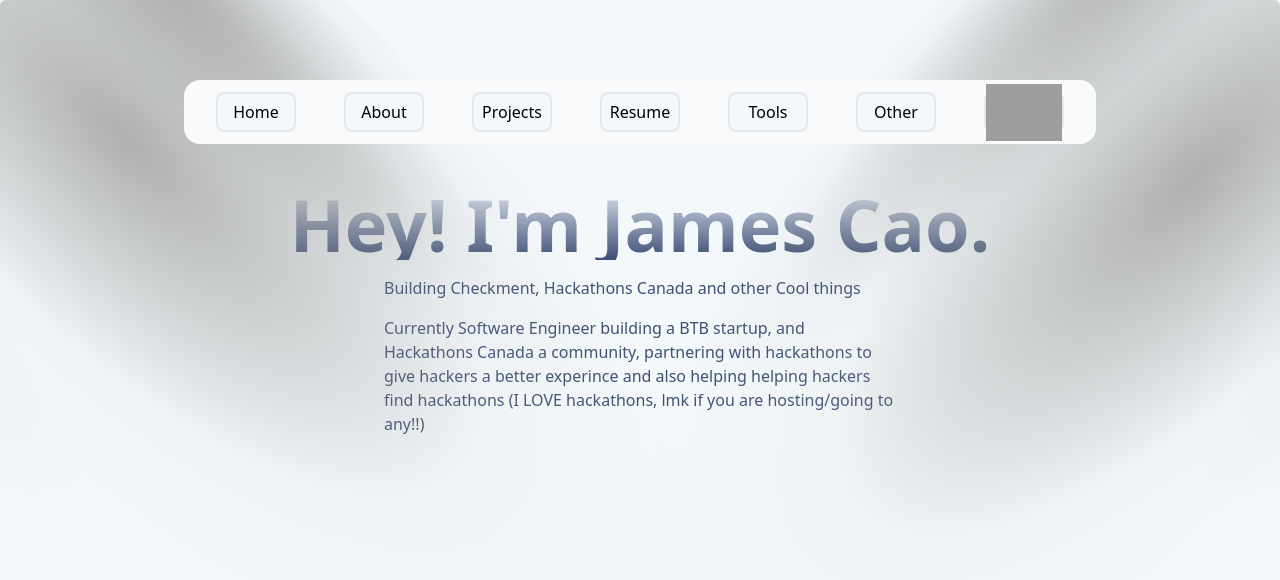
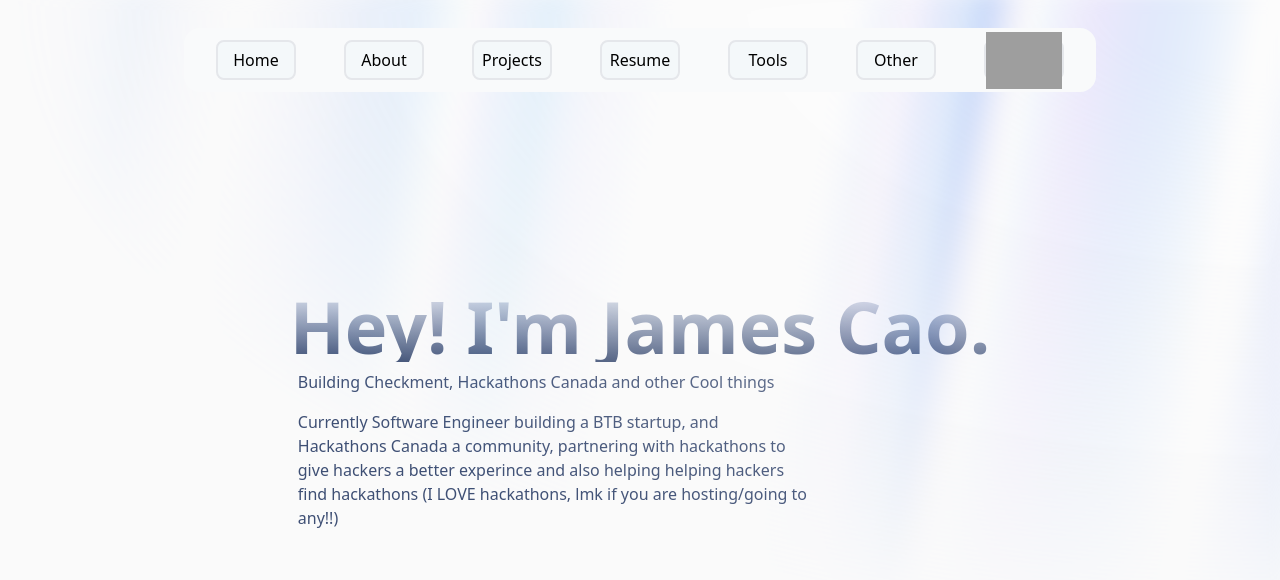
Before and after one commit to ThePathOfLeastResistance/Portfolio, a React (Vite) app: page / in a window 1280 px wide. Shown: the top 580 px of the page. Built offline with nearby package versions, Linux system fonts and the light colour scheme; grey boxes are pictures that could not be loaded.

Commit message:
save progress, finished the scroll part for the home page, working on the main focus

```diff
--- a/src/app/App.tsx
+++ b/src/app/App.tsx
@@ -5,9 +5,8 @@ import { Outlet } from "react-router";
 export default function App() {
   return (
     <div className="flex flex-col items-center justify-center w-full h-full bg-cwhite-400">
-      <div className="fixed top-0 z-90 flex items-center justify-center mt-20 w-full">
+      <div className="fixed top-0 z-90 flex items-center justify-center mt-7 w-full">
         <NavBar
-          mobileClassName="translate-y-20" // only for demo, remove for production
           items={links}
         />
       </div>
--- a/src/components/nav-bar.tsx
+++ b/src/components/nav-bar.tsx
@@ -180,9 +180,9 @@ function IconContainer({
           {hovered && (
             <motion.div
               initial={{ opacity: 0, y: 10, x: "-50%" }}
-              animate={{ opacity: 1, y: 0, x: "-50%" }}
+              animate={{ opacity: 1, y: 90, x: "50%" }}
               exit={{ opacity: 0, y: 2, x: "-50%" }}
-              className="px-2 py-0.5 whitespace-pre rounded-md] bg-cgrey-400 border border-gray-200 text-cblack-500 absolute left-1/2 -translate-x-1/2 -top-8 w-fit text-xs"
+              className="px-2 py-0.5 whitespace-pre rounded-md bg-cgrey-400 border border-gray-200 text-cblack-500 absolute left-1/2 -translate-x-1/2 -top-8 w-fit text-xs"
             >
               {title}
             </motion.div>
--- a/src/components/spotlight.tsx
+++ /dev/null
@@ -1,127 +0,0 @@
-import React from "react";
-import { motion } from "motion/react";
-
-type SpotlightProps = {
-  gradientFirst?: string;
-  gradientSecond?: string;
-  gradientThird?: string;
-  translateY?: number;
-  width?: number;
-  height?: number;
-  smallWidth?: number;
-  duration?: number;
-  xOffset?: number;
-};
-
-export const Spotlight = ({
-  gradientFirst = "radial-gradient(68.54% 68.72% at 55.02% 31.46%, hsla(0, 0%, 50%, .6) 0, hsla(0, 0%, 80%, .1) 50%, hsla(0, 0%, 0%, 0) 80%)",
-  gradientSecond = "radial-gradient(50% 50% at 50% 50%, hsla(0, 0%, 50%, .6) 0, hsla(0, 0%, 10%, .02) 80%, transparent 100%)",
-  gradientThird = "radial-gradient(50% 50% at 50% 50%, hsla(0, 0%, 50%, .4) 0, hsla(0, 0%, 10%, .02) 80%, transparent 100%)",
-  translateY = -350,
-  width = 560,
-  height = 1380,
-  smallWidth = 240,
-  duration = 7,
-  xOffset = 100,
-}: SpotlightProps = {}) => {
-  return (
-    <motion.div
-      initial={{
-        opacity: 0,
-      }}
-      animate={{
-        opacity: 1,
-      }}
-      transition={{
-        duration: 1.5,
-      }}
-      className="pointer-events-none absolute inset-0 h-full w-full"
-    >
-      <motion.div
-        animate={{
-          x: [0, xOffset, 0],
-        }}
-        transition={{
-          duration,
-          repeat: Infinity,
-          repeatType: "reverse",
-          ease: "easeInOut",
-        }}
-        className="absolute top-0 left-0 w-screen h-screen z-40 pointer-events-none"
-      >
-        <div
-          style={{
-            transform: `translateY(${translateY}px) rotate(-45deg)`,
-            background: gradientFirst,
-            width: `${width}px`,
-            height: `${height}px`,
-          }}
-          className={`absolute top-0 left-0`}
-        />
-
-        <div
-          style={{
-            transform: "rotate(-45deg) translate(5%, -50%)",
-            background: gradientSecond,
-            width: `${smallWidth}px`,
-            height: `${height}px`,
-          }}
-          className={`absolute top-0 left-0 origin-top-left`}
-        />
-
-        <div
-          style={{
-            transform: "rotate(-45deg) translate(-180%, -70%)",
-            background: gradientThird,
-            width: `${smallWidth}px`,
-            height: `${height}px`,
-          }}
-          className={`absolute top-0 left-0 origin-top-left`}
-        />
-      </motion.div>
-
-      <motion.div
-        animate={{
-          x: [0, -xOffset, 0],
-        }}
-        transition={{
-          duration,
-          repeat: Infinity,
-          repeatType: "reverse",
-          ease: "easeInOut",
-        }}
-        className="absolute top-0 right-0 w-screen h-screen z-40 pointer-events-none"
-      >
-        <div
-          style={{
-            transform: `translateY(${translateY}px) rotate(45deg)`,
-            background: gradientFirst,
-            width: `${width}px`,
-            height: `${height}px`,
-          }}
-          className={`absolute top-0 right-0`}
-        />
-
-        <div
-          style={{
-            transform: "rotate(45deg) translate(-5%, -50%)",
-            background: gradientSecond,
-            width: `${smallWidth}px`,
-            height: `${height}px`,
-          }}
-          className={`absolute top-0 right-0 origin-top-right`}
-        />
-
-        <div
-          style={{
-            transform: "rotate(45deg) translate(180%, -70%)",
-            background: gradientThird,
-            width: `${smallWidth}px`,
-            height: `${height}px`,
-          }}
-          className={`absolute top-0 right-0 origin-top-right`}
-        />
-      </motion.div>
-    </motion.div>
-  );
-};
--- a/src/pages/Home.tsx
+++ b/src/pages/Home.tsx
@@ -1,24 +1,116 @@
 import { Carousel } from "../components/carousel";
 import { Timeline } from "../components/ui/timeline";
-import { Spotlight } from "../components/spotlight";
+
+import { motion, useScroll, useTransform } from "motion/react";
 
 export default function Home() {
+  const { scrollYProgress } = useScroll();
+
+  const scrollX = useTransform(scrollYProgress, [0, 0.5], [0, -5000]);
+
   return (
     <div className="w-full">
-      <div className="h-[40rem] w-full rounded-md flex md:items-center md:justify-center bg-cwhite-400 antialiased bg-grid-black/[0.02] relative overflow-hidden">
-      <Spotlight />
-      <div className="text-left p-4 max-w-7xl  mx-auto relative z-10  w-full pt-20 md:pt-0">
-        <h1 className="text-4xl md:text-7xl font-bold text-center bg-clip-text text-transparent bg-gradient-to-b from-cblack-50 to-cblack-400 bg-opacity-50">
-          Hey! I'm James Cao.
-        </h1>
-        <p className="mt-4 font-normal text-cblack-400 max-w-lg mx-auto">Building Checkment, Hackathons Canada and other Cool things</p>
-        <p className="mt-4 font-normal text-cblack-400 max-w-lg mx-auto">
-          Currently Software Engineer building a BTB startup, and Hackathons Canada a community, partnering with hackathons to give hackers a better experince and also helping helping hackers find hackathons (I LOVE hackathons, lmk if you are hosting/going to any!!)
-        </p>
+      <div className="transition-bg relative flex h-[80vh] flex-col items-center justify-center bg-zinc-50 text-slate-950 dark:bg-zinc-900 pt-45">
+        <div
+          className="absolute inset-0 overflow-hidden"
+          style={
+            {
+              "--aurora":
+                "repeating-linear-gradient(100deg,#3b82f6_10%,#a5b4fc_15%,#93c5fd_20%,#ddd6fe_25%,#60a5fa_30%)",
+              "--dark-gradient":
+                "repeating-linear-gradient(100deg,#000_0%,#000_7%,transparent_10%,transparent_12%,#000_16%)",
+              "--white-gradient":
+                "repeating-linear-gradient(100deg,#fff_0%,#fff_7%,transparent_10%,transparent_12%,#fff_16%)",
+
+              "--blue-300": "#93c5fd",
+              "--blue-400": "#60a5fa",
+              "--blue-500": "#3b82f6",
+              "--indigo-300": "#a5b4fc",
+              "--violet-200": "#ddd6fe",
+              "--black": "#000",
+              "--white": "#fff",
+              "--transparent": "transparent",
+            } as React.CSSProperties
+          }
+        >
+          <div
+            className={`after:animate-aurora pointer-events-none absolute -inset-[10px] [background-image:var(--white-gradient),var(--aurora)] [background-size:300%,_200%] [background-position:50%_50%,50%_50%] opacity-50 blur-[10px] invert filter will-change-transform [--aurora:repeating-linear-gradient(100deg,var(--blue-500)_10%,var(--indigo-300)_15%,var(--blue-300)_20%,var(--violet-200)_25%,var(--blue-400)_30%)] [--dark-gradient:repeating-linear-gradient(100deg,var(--black)_0%,var(--black)_7%,var(--transparent)_10%,var(--transparent)_12%,var(--black)_16%)] [--white-gradient:repeating-linear-gradient(100deg,var(--white)_0%,var(--white)_7%,var(--transparent)_10%,var(--transparent)_12%,var(--white)_16%)] after:absolute after:inset-0 after:[background-image:var(--white-gradient),var(--aurora)] after:[background-size:200%,_100%] after:[background-attachment:fixed] after:mix-blend-difference after:content-[""] dark:[background-image:var(--dark-gradient),var(--aurora)] dark:invert-0 after:dark:[background-image:var(--dark-gradient),var(--aurora)]
+[mask-image:radial-gradient(ellipse_at_100%_0%,black_10%,var(--transparent)_70%)] flex `}
+          ></div>
+        </div>
+        <div>
+          <h1 className="text-4xl md:text-7xl font-bold text-center bg-clip-text text-transparent bg-gradient-to-b from-cblack-50 to-cblack-400 bg-opacity-50">
+            Hey! I'm James Cao.
+          </h1>
+          <p className="mt-2 ml-2 font-normal text-cblack-400 max-w-lg">
+            Building Checkment, Hackathons Canada and other Cool things
+          </p>
+          <p className="mt-4 ml-2 font-normal text-cblack-400 max-w-lg ">
+            Currently Software Engineer building a BTB startup, and Hackathons
+            Canada a community, partnering with hackathons to give hackers a
+            better experince and also helping helping hackers find hackathons (I
+            LOVE hackathons, lmk if you are hosting/going to any!!)
+          </p>
+        </div>
       </div>
-    </div>
+      <motion.div
+        style={{
+          x: scrollX
+        }}
+        className="lg:-mt-20 -mt-4 mb-10 flex justify-center gap-5 py-4 sm:gap-8"
+      >
+        <div className="relative aspect-16/9 w-88 overflow-hidden flex-none rounded-lg bg-bwhite-500 shadow-[8px_10px_23px_0px_rgba(0,_0,_0,_0.3)] rotate-2 ">
+          <img
+            src="\images\cameraSliderSideView.png"
+            className="absolute inset-0 object-cover h-full w-full"
+            alt=""
+          />
+        </div>
+        <div className="relative aspect-16/9 w-88 overflow-hidden flex-none rounded-lg bg-bwhite-500 shadow-[8px_10px_23px_0px_rgba(0,_0,_0,_0.3)] -rotate-2">
+          <img
+            src="\images\cameraSliderSideView.png"
+            className="absolute inset-0 h-full w-full lobject-cover "
+            alt=""
+          />
+        </div>
+        <div className="relative aspect-16/9 w-88 overflow-hidden flex-none rounded-lg bg-bwhite-500 shadow-[8px_10px_23px_0px_rgba(0,_0,_0,_0.3)] rotate-2">
+          <img
+            src="\images\profile.png"
+            className="absolute inset-0 h-full w-full lobject-cover "
+            alt=""
+          />
+        </div>
+        <div className="relative aspect-16/9 w-88 overflow-hidden flex-none rounded-lg bg-bwhite-500 shadow-[8px_10px_23px_0px_rgba(0,_0,_0,_0.3)] rotate-2">
+          <img
+            src="\images\profile.png"
+            className="absolute inset-0 h-full w-full lobject-cover "
+            alt=""
+          />
+        </div>
+        <div className="relative aspect-16/9 w-88 overflow-hidden flex-none rounded-lg bg-bwhite-500 shadow-[8px_10px_23px_0px_rgba(0,_0,_0,_0.3)] -rotate-2">
+          <img
+            src="\images\profile.png"
+            className="absolute inset-0 h-full w-full lobject-cover "
+            alt=""
+          />
+        </div>
+        <div className="relative aspect-16/9 w-88 overflow-hidden flex-none rounded-lg bg-bwhite-500 shadow-[8px_10px_23px_0px_rgba(0,_0,_0,_0.3)] rotate-2">
+          <img
+            src="\images\profile.png"
+            className="absolute inset-0 h-full w-full lobject-cover "
+            alt=""
+          />
+        </div>
+        <div className="relative aspect-16/9 w-88 overflow-hidden flex-none rounded-lg bg-bwhite-500 shadow-[8px_10px_23px_0px_rgba(0,_0,_0,_0.3)] -rotate-2">
+          <img
+            src="\images\profile.png"
+            className="absolute inset-0 h-full w-full lobject-cover "
+            alt=""
+          />
+        </div>
+      </motion.div>
       {/* Major Acomplishments - Hackathons, Hackathons Canada, 3d laser engraver, this website */}
-      <div>
+      <div className="mt-10">
         <Carousel slides={slideData} />
       </div>
       <div className="mt-20 w-full">
@@ -67,28 +159,28 @@ const timelineData = [
             alt="startup template"
             width={500}
             height={500}
-            className="rounded-lg object-cover h-20 md:h-44 lg:h-60 w-full shadow-[0_0_24px_rgba(34,_42,_53,_0.06),_0_1px_1px_rgba(0,_0,_0,_0.05),_0_0_0_1px_rgba(34,_42,_53,_0.04),_0_0_4px_rgba(34,_42,_53,_0.08),_0_16px_68px_rgba(47,_48,_55,_0.05),_0_1px_0_rgba(255,_255,_255,_0.1)_inset]"
+            className="rounded-lg objecth-full w-full l-cover h-20 md:h-44 lg:h-60 w-full shadow-[0_0_24px_rgba(34,_42,_53,_0.06),_0_1px_1px_rgba(0,_0,_0,_0.05),_0_0_0_1px_rgba(34,_42,_53,_0.04),_0_0_4px_rgba(34,_42,_53,_0.08),_0_16px_68px_rgba(47,_48,_55,_0.05),_0_1px_0_rgba(255,_255,_255,_0.1)_inset]"
           />
           <img
             src=""
             alt="startup template"
             width={500}
             height={500}
-            className="rounded-lg object-cover h-20 md:h-44 lg:h-60 w-full shadow-[0_0_24px_rgba(34,_42,_53,_0.06),_0_1px_1px_rgba(0,_0,_0,_0.05),_0_0_0_1px_rgba(34,_42,_53,_0.04),_0_0_4px_rgba(34,_42,_53,_0.08),_0_16px_68px_rgba(47,_48,_55,_0.05),_0_1px_0_rgba(255,_255,_255,_0.1)_inset]"
+            className="rounded-lg objecth-full w-full l-cover h-20 md:h-44 lg:h-60 w-full shadow-[0_0_24px_rgba(34,_42,_53,_0.06),_0_1px_1px_rgba(0,_0,_0,_0.05),_0_0_0_1px_rgba(34,_42,_53,_0.04),_0_0_4px_rgba(34,_42,_53,_0.08),_0_16px_68px_rgba(47,_48,_55,_0.05),_0_1px_0_rgba(255,_255,_255,_0.1)_inset]"
           />
           <img
             src=""
             alt="startup template"
             width={500}
             height={500}
-            className="rounded-lg object-cover h-20 md:h-44 lg:h-60 w-full shadow-[0_0_24px_rgba(34,_42,_53,_0.06),_0_1px_1px_rgba(0,_0,_0,_0.05),_0_0_0_1px_rgba(34,_42,_53,_0.04),_0_0_4px_rgba(34,_42,_53,_0.08),_0_16px_68px_rgba(47,_48,_55,_0.05),_0_1px_0_rgba(255,_255,_255,_0.1)_inset]"
+            className="rounded-lg objecth-full w-full l-cover h-20 md:h-44 lg:h-60 w-full shadow-[0_0_24px_rgba(34,_42,_53,_0.06),_0_1px_1px_rgba(0,_0,_0,_0.05),_0_0_0_1px_rgba(34,_42,_53,_0.04),_0_0_4px_rgba(34,_42,_53,_0.08),_0_16px_68px_rgba(47,_48,_55,_0.05),_0_1px_0_rgba(255,_255,_255,_0.1)_inset]"
           />
           <img
             src=""
             alt="startup template"
             width={500}
             height={500}
-            className="rounded-lg object-cover h-20 md:h-44 lg:h-60 w-full shadow-[0_0_24px_rgba(34,_42,_53,_0.06),_0_1px_1px_rgba(0,_0,_0,_0.05),_0_0_0_1px_rgba(34,_42,_53,_0.04),_0_0_4px_rgba(34,_42,_53,_0.08),_0_16px_68px_rgba(47,_48,_55,_0.05),_0_1px_0_rgba(255,_255,_255,_0.1)_inset]"
+            className="rounded-lg objecth-full w-full l-cover h-20 md:h-44 lg:h-60 w-full shadow-[0_0_24px_rgba(34,_42,_53,_0.06),_0_1px_1px_rgba(0,_0,_0,_0.05),_0_0_0_1px_rgba(34,_42,_53,_0.04),_0_0_4px_rgba(34,_42,_53,_0.08),_0_16px_68px_rgba(47,_48,_55,_0.05),_0_1px_0_rgba(255,_255,_255,_0.1)_inset]"
           />
         </div>
       </div>
@@ -110,28 +202,28 @@ const timelineData = [
             alt="hero template"
             width={500}
             height={500}
-            className="rounded-lg object-cover h-20 md:h-44 lg:h-60 w-full shadow-[0_0_24px_rgba(34,_42,_53,_0.06),_0_1px_1px_rgba(0,_0,_0,_0.05),_0_0_0_1px_rgba(34,_42,_53,_0.04),_0_0_4px_rgba(34,_42,_53,_0.08),_0_16px_68px_rgba(47,_48,_55,_0.05),_0_1px_0_rgba(255,_255,_255,_0.1)_inset]"
+            className="rounded-lg objecth-full w-full l-cover h-20 md:h-44 lg:h-60 w-full shadow-[0_0_24px_rgba(34,_42,_53,_0.06),_0_1px_1px_rgba(0,_0,_0,_0.05),_0_0_0_1px_rgba(34,_42,_53,_0.04),_0_0_4px_rgba(34,_42,_53,_0.08),_0_16px_68px_rgba(47,_48,_55,_0.05),_0_1px_0_rgba(255,_255,_255,_0.1)_inset]"
           />
           <img
             src=""
             alt="feature template"
             width={500}
             height={500}
-            className="rounded-lg object-cover h-20 md:h-44 lg:h-60 w-full shadow-[0_0_24px_rgba(34,_42,_53,_0.06),_0_1px_1px_rgba(0,_0,_0,_0.05),_0_0_0_1px_rgba(34,_42,_53,_0.04),_0_0_4px_rgba(34,_42,_53,_0.08),_0_16px_68px_rgba(47,_48,_55,_0.05),_0_1px_0_rgba(255,_255,_255,_0.1)_inset]"
+            className="rounded-lg objecth-full w-full l-cover h-20 md:h-44 lg:h-60 w-full shadow-[0_0_24px_rgba(34,_42,_53,_0.06),_0_1px_1px_rgba(0,_0,_0,_0.05),_0_0_0_1px_rgba(34,_42,_53,_0.04),_0_0_4px_rgba(34,_42,_53,_0.08),_0_16px_68px_rgba(47,_48,_55,_0.05),_0_1px_0_rgba(255,_255,_255,_0.1)_inset]"
           />
           <img
             src=""
             alt="bento template"
             width={500}
             height={500}
-            className="rounded-lg object-cover h-20 md:h-44 lg:h-60 w-full shadow-[0_0_24px_rgba(34,_42,_53,_0.06),_0_1px_1px_rgba(0,_0,_0,_0.05),_0_0_0_1px_rgba(34,_42,_53,_0.04),_0_0_4px_rgba(34,_42,_53,_0.08),_0_16px_68px_rgba(47,_48,_55,_0.05),_0_1px_0_rgba(255,_255,_255,_0.1)_inset]"
+            className="rounded-lg objecth-full w-full l-cover h-20 md:h-44 lg:h-60 w-full shadow-[0_0_24px_rgba(34,_42,_53,_0.06),_0_1px_1px_rgba(0,_0,_0,_0.05),_0_0_0_1px_rgba(34,_42,_53,_0.04),_0_0_4px_rgba(34,_42,_53,_0.08),_0_16px_68px_rgba(47,_48,_55,_0.05),_0_1px_0_rgba(255,_255,_255,_0.1)_inset]"
           />
           <img
             src=""
             alt="cards template"
             width={500}
             height={500}
-            className="rounded-lg object-cover h-20 md:h-44 lg:h-60 w-full shadow-[0_0_24px_rgba(34,_42,_53,_0.06),_0_1px_1px_rgba(0,_0,_0,_0.05),_0_0_0_1px_rgba(34,_42,_53,_0.04),_0_0_4px_rgba(34,_42,_53,_0.08),_0_16px_68px_rgba(47,_48,_55,_0.05),_0_1px_0_rgba(255,_255,_255,_0.1)_inset]"
+            className="rounded-lg objecth-full w-full l-cover h-20 md:h-44 lg:h-60 w-full shadow-[0_0_24px_rgba(34,_42,_53,_0.06),_0_1px_1px_rgba(0,_0,_0,_0.05),_0_0_0_1px_rgba(34,_42,_53,_0.04),_0_0_4px_rgba(34,_42,_53,_0.08),_0_16px_68px_rgba(47,_48,_55,_0.05),_0_1px_0_rgba(255,_255,_255,_0.1)_inset]"
           />
         </div>
       </div>
@@ -167,28 +259,28 @@ const timelineData = [
             alt="hero template"
             width={500}
             height={500}
-            className="rounded-lg object-cover h-20 md:h-44 lg:h-60 w-full shadow-[0_0_24px_rgba(34,_42,_53,_0.06),_0_1px_1px_rgba(0,_0,_0,_0.05),_0_0_0_1px_rgba(34,_42,_53,_0.04),_0_0_4px_rgba(34,_42,_53,_0.08),_0_16px_68px_rgba(47,_48,_55,_0.05),_0_1px_0_rgba(255,_255,_255,_0.1)_inset]"
+            className="rounded-lg objecth-full w-full l-cover h-20 md:h-44 lg:h-60 w-full shadow-[0_0_24px_rgba(34,_42,_53,_0.06),_0_1px_1px_rgba(0,_0,_0,_0.05),_0_0_0_1px_rgba(34,_42,_53,_0.04),_0_0_4px_rgba(34,_42,_53,_0.08),_0_16px_68px_rgba(47,_48,_55,_0.05),_0_1px_0_rgba(255,_255,_255,_0.1)_inset]"
           />
           <img
             src=""
             alt="feature template"
             width={500}
             height={500}
-            className="rounded-lg object-cover h-20 md:h-44 lg:h-60 w-full shadow-[0_0_24px_rgba(34,_42,_53,_0.06),_0_1px_1px_rgba(0,_0,_0,_0.05),_0_0_0_1px_rgba(34,_42,_53,_0.04),_0_0_4px_rgba(34,_42,_53,_0.08),_0_16px_68px_rgba(47,_48,_55,_0.05),_0_1px_0_rgba(255,_255,_255,_0.1)_inset]"
+            className="rounded-lg objecth-full w-full l-cover h-20 md:h-44 lg:h-60 w-full shadow-[0_0_24px_rgba(34,_42,_53,_0.06),_0_1px_1px_rgba(0,_0,_0,_0.05),_0_0_0_1px_rgba(34,_42,_53,_0.04),_0_0_4px_rgba(34,_42,_53,_0.08),_0_16px_68px_rgba(47,_48,_55,_0.05),_0_1px_0_rgba(255,_255,_255,_0.1)_inset]"
           />
           <img
             src="  "
             alt="bento template"
             width={500}
             height={500}
-            className="rounded-lg object-cover h-20 md:h-44 lg:h-60 w-full shadow-[0_0_24px_rgba(34,_42,_53,_0.06),_0_1px_1px_rgba(0,_0,_0,_0.05),_0_0_0_1px_rgba(34,_42,_53,_0.04),_0_0_4px_rgba(34,_42,_53,_0.08),_0_16px_68px_rgba(47,_48,_55,_0.05),_0_1px_0_rgba(255,_255,_255,_0.1)_inset]"
+            className="rounded-lg objecth-full w-full l-cover h-20 md:h-44 lg:h-60 w-full shadow-[0_0_24px_rgba(34,_42,_53,_0.06),_0_1px_1px_rgba(0,_0,_0,_0.05),_0_0_0_1px_rgba(34,_42,_53,_0.04),_0_0_4px_rgba(34,_42,_53,_0.08),_0_16px_68px_rgba(47,_48,_55,_0.05),_0_1px_0_rgba(255,_255,_255,_0.1)_inset]"
           />
           <img
             src="https://assets.aceternity.com/cards.png"
             alt="cards template"
             width={500}
             height={500}
-            className="rounded-lg object-cover h-20 md:h-44 lg:h-60 w-full shadow-[0_0_24px_rgba(34,_42,_53,_0.06),_0_1px_1px_rgba(0,_0,_0,_0.05),_0_0_0_1px_rgba(34,_42,_53,_0.04),_0_0_4px_rgba(34,_42,_53,_0.08),_0_16px_68px_rgba(47,_48,_55,_0.05),_0_1px_0_rgba(255,_255,_255,_0.1)_inset]"
+            className="rounded-lg objecth-full w-full l-cover h-20 md:h-44 lg:h-60 w-full shadow-[0_0_24px_rgba(34,_42,_53,_0.06),_0_1px_1px_rgba(0,_0,_0,_0.05),_0_0_0_1px_rgba(34,_42,_53,_0.04),_0_0_4px_rgba(34,_42,_53,_0.08),_0_16px_68px_rgba(47,_48,_55,_0.05),_0_1px_0_rgba(255,_255,_255,_0.1)_inset]"
           />
         </div>
       </div>
```
Also changed, not shown: public/images/cameraSliderFrontView.png (renamed from public/images/CameraSlider#2.png), public/images/cameraSliderSideView.png (renamed from public/images/CameraSlider#1.png).
